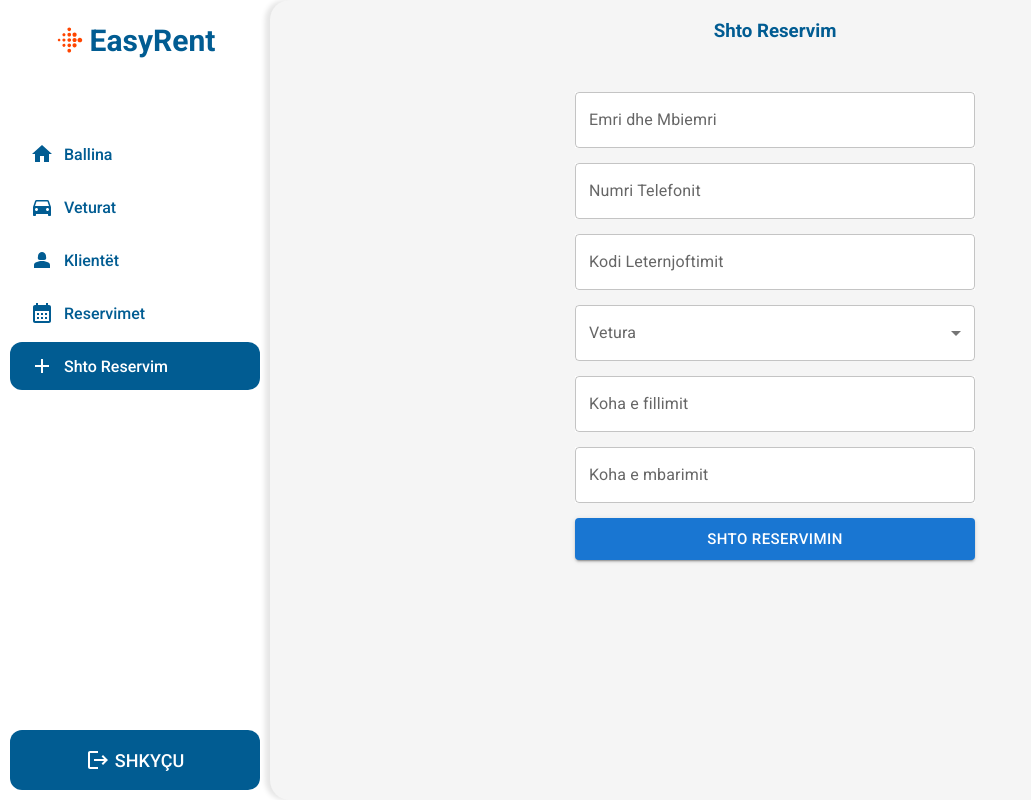
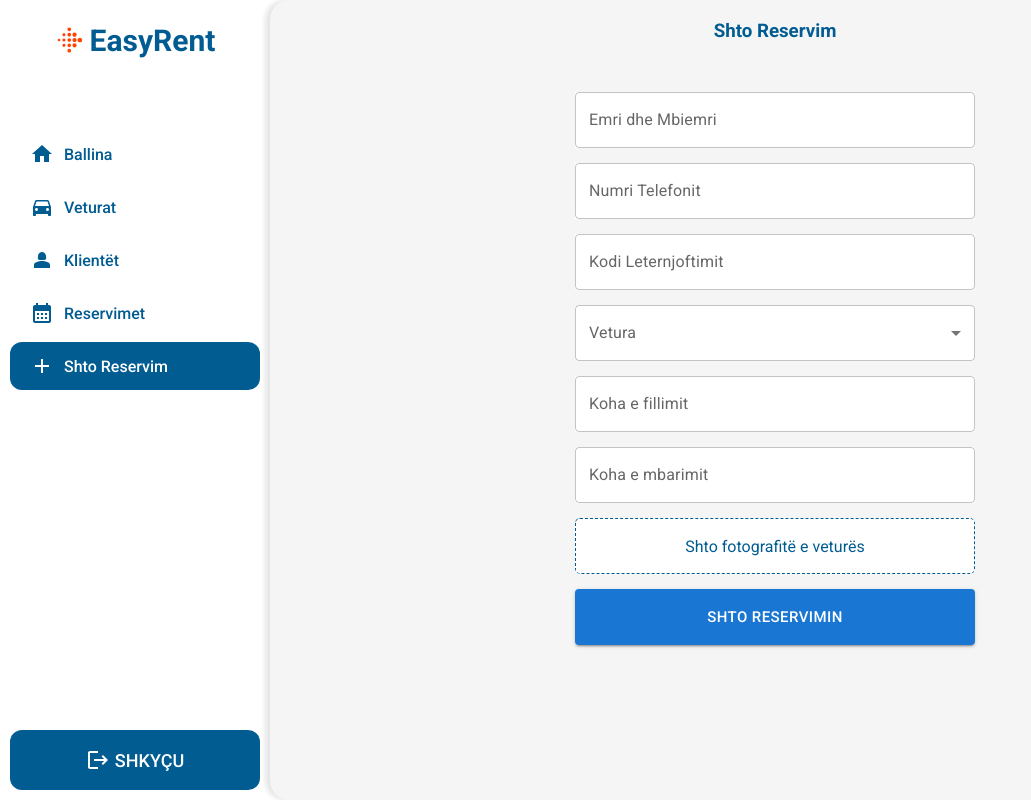
Before and after one commit to artzymeri/easy-rent, a Next.js app: page /shtoreservim in a window 1280 px wide. Shown: the whole page, without its empty margins (0-1031 px from the left). Built offline with nearby package versions, Linux system fonts and the light colour scheme.

Commit message:
Styling changes, added file uploader component to shtoreservim.js

```diff
--- a/pages/klientet.js
+++ b/pages/klientet.js
@@ -63,6 +63,7 @@ const Klientet = () => {
             boxShadow: "0px 3px 10px #015d924d",
             color: "#015c92",
             borderRadius: "12px",
+            background: 'white'
           }}
           rows={rows}
           columns={columns}
--- a/pages/shtoreservim.js
+++ b/pages/shtoreservim.js
@@ -1,6 +1,7 @@
 import Sidebar from "@/app/Components/Sidebar";
 import React, { useState } from "react";
 import "@/app/Styling/global-styling.css";
+import "@/app/Styling/Reservimet/shtoreservim.css"
 import {
   Button,
   FormControl,
@@ -121,10 +122,12 @@ const ShtoReservim = () => {
               onChange={handleEndTime}
             />
           </LocalizationProvider>
+          <input type="file" className="file-uploader" />
           <Button
             fullWidth
             variant="contained"
             onClick={addReservation}
+            sx={{height: '56px'}}
             size="large"
           >
             Shto Reservimin
--- /dev/null
+++ b/src/app/Styling/Reservimet/shtoreservim.css
@@ -0,0 +1,25 @@
+.file-uploader {
+    width: 100%;
+    height: 56px;
+    position: relative;
+    border-radius: 5px;
+    cursor: pointer;
+}
+
+.file-uploader::after {
+    top: 0px;
+    left: 0px;
+    right: 0px;
+    bottom: 0px;
+    background-color: white;
+    content: 'Shto fotografitë e veturës';
+    position: absolute;
+    display: flex;
+    justify-content: center;
+    align-items: center;
+    border: 1px dashed #015c92;
+    color: #015c92;
+    font-size: 1rem;
+    opacity: 1;
+    border-radius: 5px;
+}
--- a/src/app/Styling/Sidebar/sidebar.css
+++ b/src/app/Styling/Sidebar/sidebar.css
@@ -65,11 +65,16 @@
   font-weight: 500;
   color: #015c92;
   cursor: pointer;
+  transition: 0.1s ease-in-out;
 }
 
 .sidebar-navigation-button-active {
   background-color: #015c92 !important;
   color: white !important;
+}
+
+.sidebar-navigation-button:hover {
+  background-color: whitesmoke;
 }
 
 .sidebar-bottom-profile {
```
